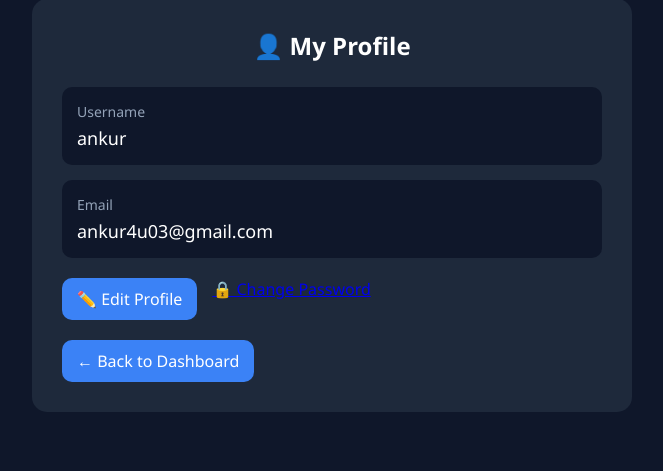
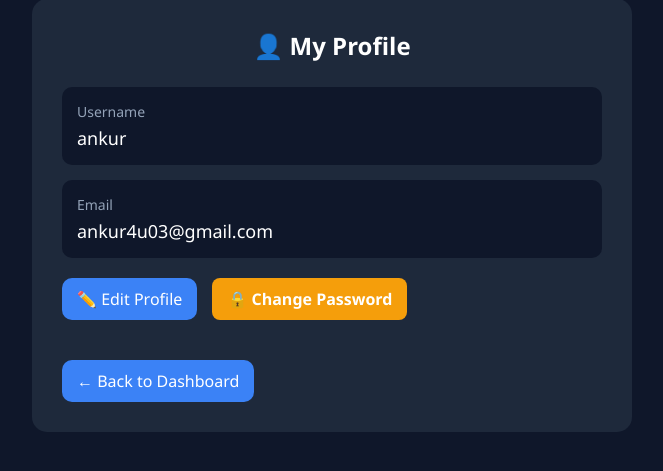
Before and after one commit to ankur4u03/expense-tracker-pro, a Flask app: page /profile in a window 1280 px wide. Shown: the part 81-552 px from the top of the page, without its empty margins (308-971 px from the left). Run offline with Flask 3, Linux system fonts and the light colour scheme; a user stored in the database is signed in; data comes from the database, SQL or seed files in the repository.

Commit message:
Fixed change password button

```diff
--- a/static/style.css
+++ b/static/style.css
@@ -273,3 +273,23 @@ grid-template-columns:1fr;
     gap:10px;
     flex-wrap:wrap;
 }
+.profile-actions{
+    display:flex;
+    gap:10px;
+    margin-top:20px;
+    margin-bottom:20px;
+}
+
+.change-btn{
+    display:inline-block;
+    background:#f59e0b;
+    color:white;
+    padding:10px 15px;
+    border-radius:8px;
+    text-decoration:none;
+    font-weight:bold;
+}
+
+.change-btn:hover{
+    background:#d97706;
+}
```
